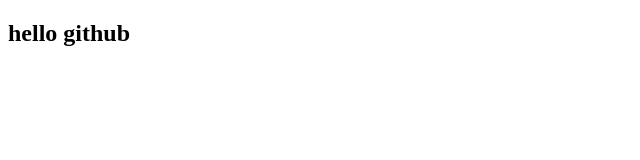
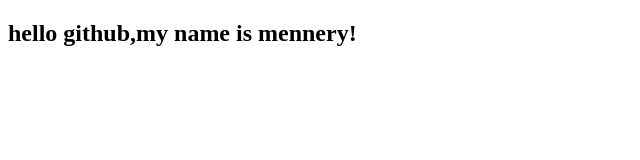
Before and after one commit to mennery/mennery.github.io, a plain HTML site: page index.html in a window 1280 px wide. Shown: the whole page, without its empty margins (0-640 px from the left). Drawn offline with Linux system fonts and the light colour scheme.

Commit message:
add a.html commit to github

```diff
--- a/index.html
+++ b/index.html
@@ -5,6 +5,8 @@
 	<title>首页</title>
 </head>
 <body>
-	<h2>hello github</h2>
+
+	<h2>hello github,my name is mennery!</h2>
+
 </body>
 </html>
```
Also changed, not shown: a.html (added).
